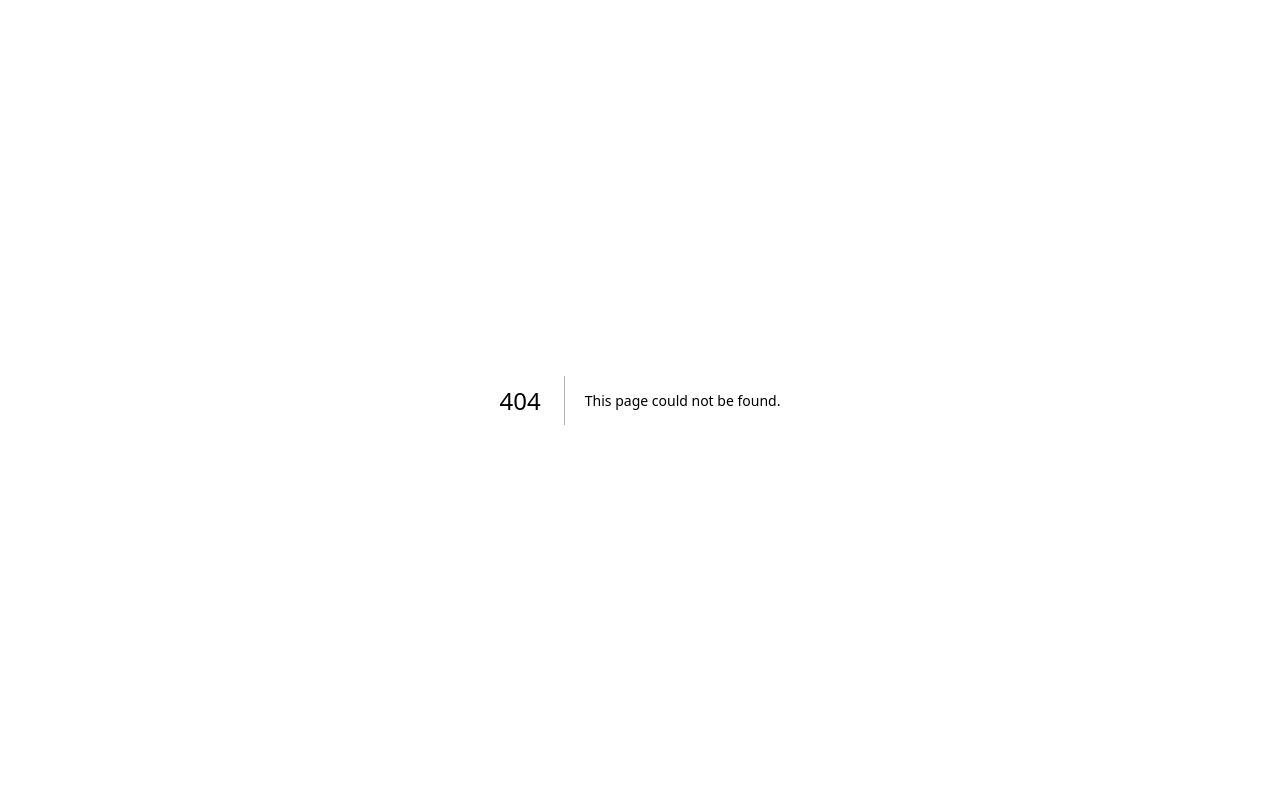
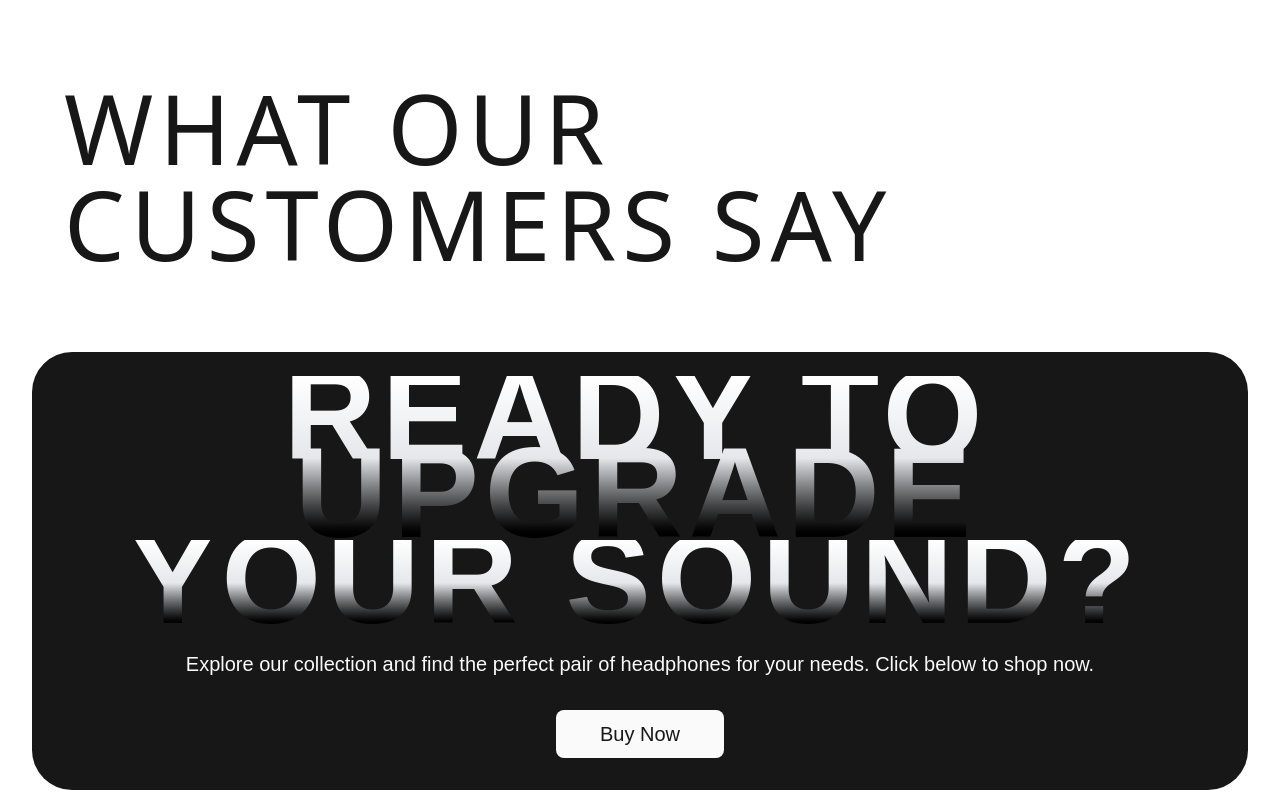
Before and after one commit to Maryammuhammadafzal/headphones-Landing-Page, a Next.js app: page /testimonial in a window 1280 px wide. Before the commit this address had no page. Shown: the top 798 px of the page. Built offline with nearby package versions, Linux system fonts and the light colour scheme; a web font is replaced by a local one.

Commit message:
created 1 section

```diff
--- /dev/null
+++ b/src/app/testimonial/page.tsx
@@ -0,0 +1,13 @@
+import React from 'react'
+
+const TestimonialPage = () => {
+  return (
+    <div className='flex w-full justify-center items-center py-20 h-auto'>
+      <div className='w-[90%] h-auto flex justify-center items-center flex-col gap-10'>
+        <h2 className='text-primary text-8xl uppercase letter-spacing'>What Our Customers Say</h2>
+      </div>
+    </div>
+  )
+}
+
+export default TestimonialPage
```
Also changed, not shown: public/images/testimonial-icon.png (added).
